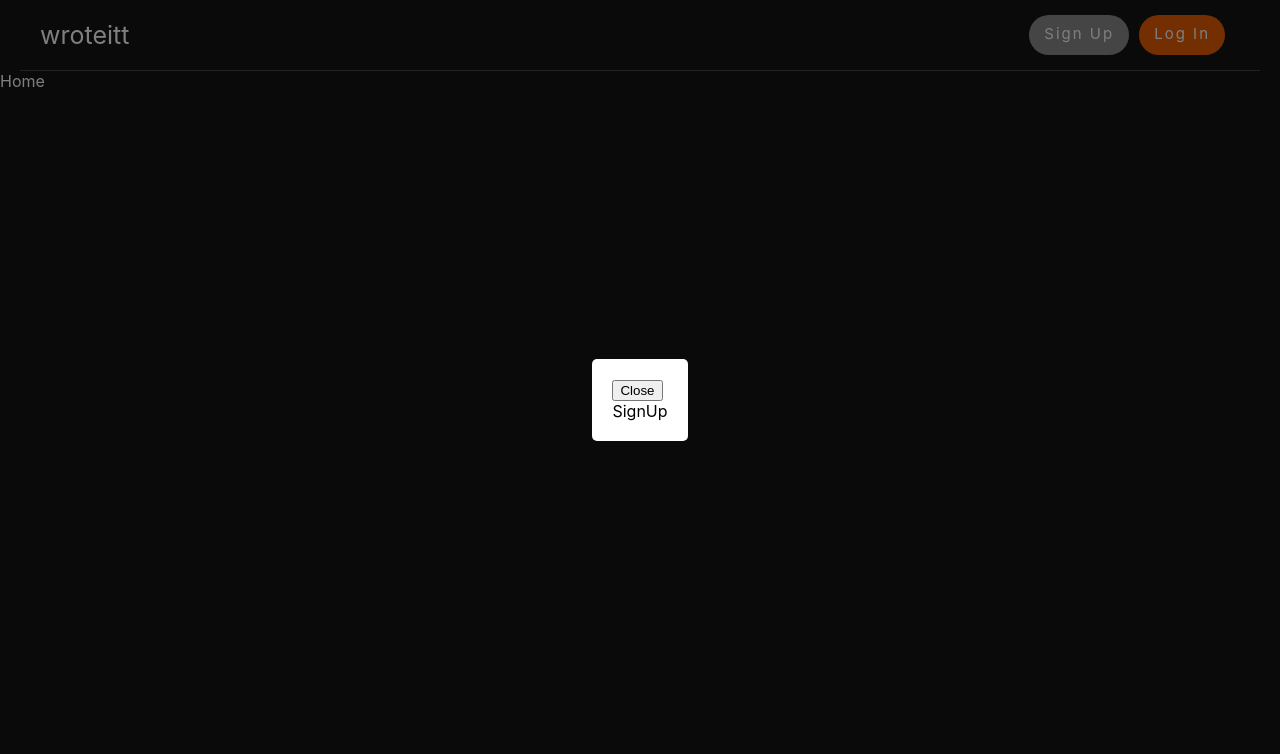
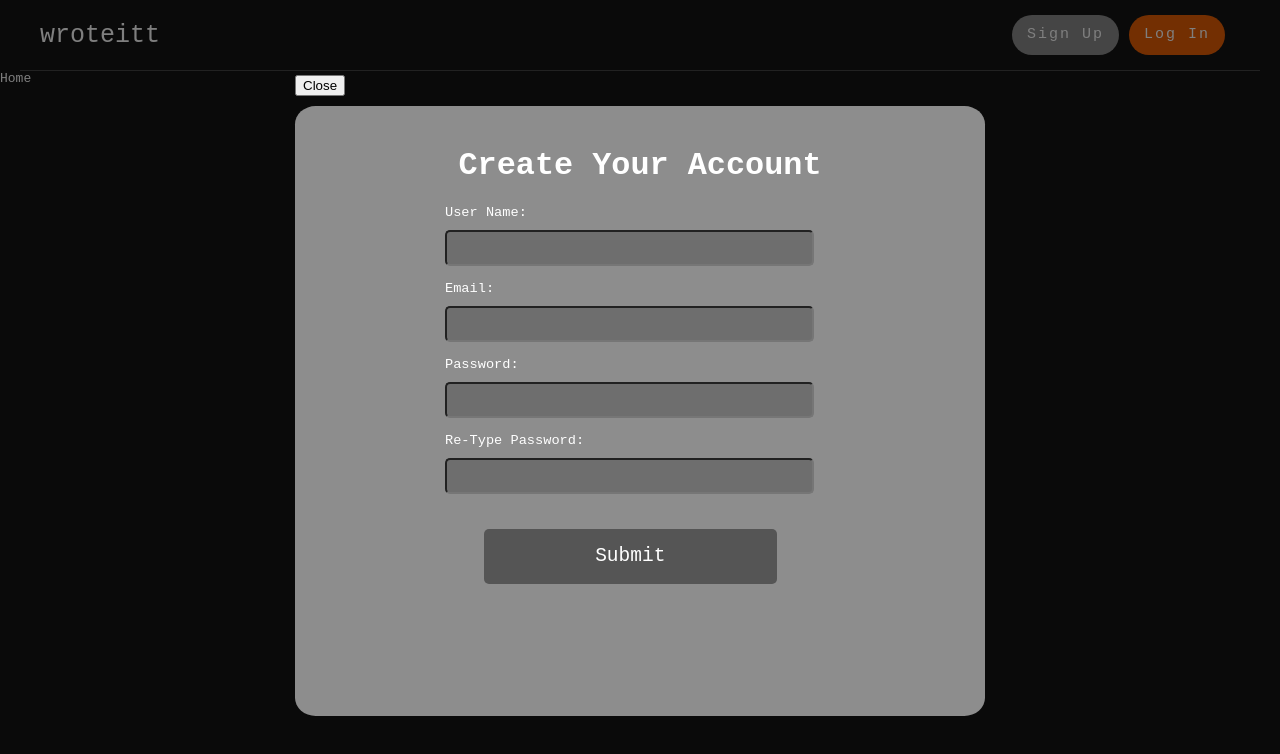
Before and after one commit to kylest0kes/writeitt, a React (Create React App) app: page / in a window 1280 px wide. Both pictures are taken after a click on the link "Sign Up". Shown: the top 754 px of the page. Built offline with nearby package versions, Linux system fonts and the light colour scheme.

Commit message:
created a stylized sign up form, functionality to come

```diff
--- a/src/Components/Header/Header.js
+++ b/src/Components/Header/Header.js
@@ -36,7 +36,7 @@ function Header() {
                     <a href="#" className="pill-btn signup" onClick={openSignUpModal}>
                         Sign Up
                     </a>
-                    <Modal isOpen={isSignUpModalOpen} onClose={closeSignUpModal}>
+                    <Modal isOpen={isSignUpModalOpen} onClose={closeSignUpModal} className="signup-modal">
                         <SignUp />
                     </Modal>
                 </li>
--- a/src/Components/Header/Header.scss
+++ b/src/Components/Header/Header.scss
@@ -38,7 +38,9 @@
 }
 
 .pill-btn{
-    display: inline-block;
+    display: inline-flex;
+    align-items: center;
+    justify-content: center;
     box-sizing: border-box;
     height: 40px;
     line-height: 38px;
@@ -66,3 +68,7 @@
 .login:hover {
     background-color: rgb(200, 82, 3);
 }
+
+.signup-modal {
+    background: rgb(141, 141, 141);
+}
--- a/src/Components/Modal/Modal.scss
+++ b/src/Components/Modal/Modal.scss
@@ -11,7 +11,7 @@
   }
 
   .modal {
-    background: white;
+    background: transparent;
     padding: 20px;
     border-radius: 5px;
     position: relative;
--- a/src/Components/SignUp/SignUp.js
+++ b/src/Components/SignUp/SignUp.js
@@ -1,10 +1,36 @@
-import React from 'react'
-import './SignUp.scss'
+import React from "react";
+import "./SignUp.scss";
 
 function SignUp() {
   return (
-    <div className='test'>SignUp</div>
-  )
+    <div id="wrapper">
+      <form action="#" method="post">
+        <h1 className="heading">Create Your Account</h1>
+
+        <p>
+          <label for="user">User Name:</label>
+          <input id="uname" type="text" name="user_name" />
+        </p>
+
+        <p>
+          <label for="mail">Email:</label>
+          <input id="mail" type="text" name="email" />
+        </p>
+
+        <p>
+          <label for="pword">Password:</label>
+          <input id="pword" type="password" name="enter_password" />
+        </p>
+
+        <p>
+          <label for="rpword">Re-Type Password:</label>
+          <input id="rpword" type="password" name="confirm_password" />
+        </p>
+
+        <input type="submit" value="Submit" id="submit" />
+      </form>
+    </div>
+  );
 }
 
-export default SignUp
+export default SignUp;
--- a/src/Components/SignUp/SignUp.scss
+++ b/src/Components/SignUp/SignUp.scss
@@ -1,3 +1,100 @@
-.test {
-    color: black
+#wrapper {
+    width: 650px;
+    height: 570px;
+    -webkit-border-radius: 3%;
+    -moz-border-radius: 3%;
+    border-radius: 3%;
+    margin: 10px auto;
+    padding: 20px;
+    background: rgb(141, 141, 141);
 }
+
+input[type="text"],
+input[type="password"],
+label {
+    margin-left: 20%;
+}
+
+input[type="text"],
+input[type="password"] {
+    width: 55.556%;
+    height: 30px;
+    display: block;
+    margin-top: 10px;
+    margin-bottom: 15px;
+    letter-spacing: 1px;
+    background: rgb(110, 110, 110);
+    color: #fff;
+    border-radius: 5px;
+    }
+
+input[type="submit"] {
+    color: #fff;
+    font-family: monospace;
+    font-size: 1.5em;
+    margin: 3% 0 0 26%;
+    padding: .615%;
+    width: 45%;
+    height: 55px;
+    background-color: #555;
+    border: solid transparent;
+    -webkit-border-radius: 5px;
+    -moz-border-radius: 5px;
+    border-radius: 5px;
+}
+
+.heading {
+    text-align: center;
+    font-size: 2.45em;
+}
+
+label {
+    font-size: 1.05em;
+}
+
+input:hover {
+    background: black;
+    color: snow;
+}
+
+input[type="submit"]:hover {
+    background: rgb(232, 95, 4);
+    color: #fff;
+    cursor: pointer;
+}
+
+/************MEDIA QUERIES************/
+@media screen and (min-width: 550px) and (max-width:750px) {
+    a {
+        font-size: 1.35em;
+    }
+}
+
+@media screen and (max-width: 550px) {
+    #wrapper {
+        width: 95%;
+        height: 80%;
+        padding: 3.508%;
+    }
+
+    h1 {
+        font-size: 1.9em;
+    }
+
+    label {
+        font-size: 0.875em;
+    }
+
+    input {
+        width: 80%;
+        height: 20px;
+        font-size: 0.75em;
+    }
+
+    input[type="submit"] {
+        width: 45%;
+        font-size: 1.1em;
+        margin: 3% 0% 0% 23%;
+    }
+
+}
--- a/src/Pages/Home.js
+++ b/src/Pages/Home.js
@@ -1,10 +1,8 @@
 import React from 'react'
-import Header from '../Components/Header/Header'
 
 function Home() {
   return (
     <div>
-        {/* <Header /> */}
         <div>Home</div>
     </div>
   )
--- a/src/index.scss
+++ b/src/index.scss
@@ -1,15 +1,12 @@
 body {
   margin: 0;
-  font-family: -apple-system, BlinkMacSystemFont, 'Segoe UI', 'Roboto', 'Oxygen',
-    'Ubuntu', 'Cantarell', 'Fira Sans', 'Droid Sans', 'Helvetica Neue',
-    sans-serif;
   -webkit-font-smoothing: antialiased;
   -moz-osx-font-smoothing: grayscale;
   background-color: rgb(21, 21, 21);
+  font-family: monospace;
   color: white;
 }
 
 code {
-  font-family: source-code-pro, Menlo, Monaco, Consolas, 'Courier New',
-    monospace;
+  font-family: monospace;
 }
```
